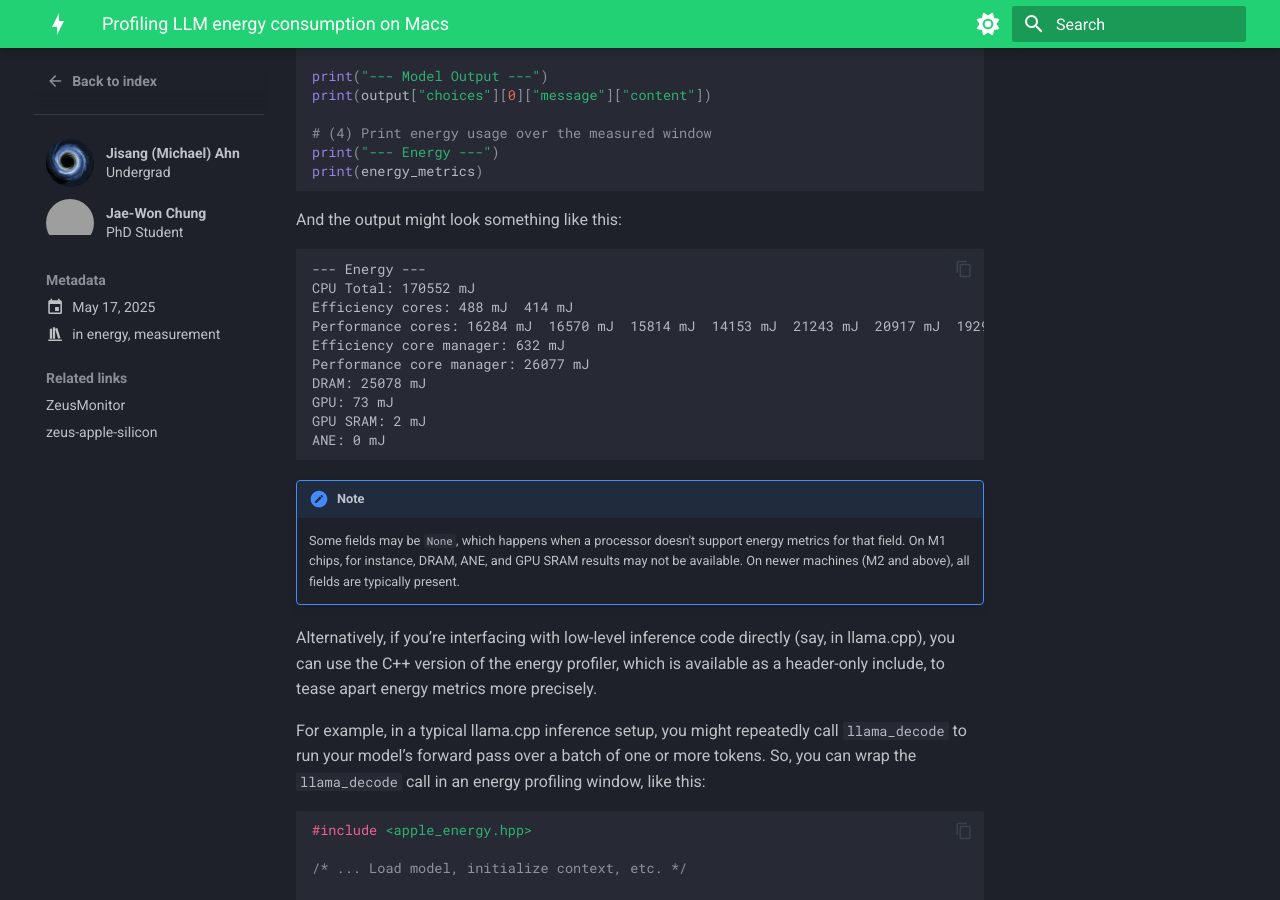
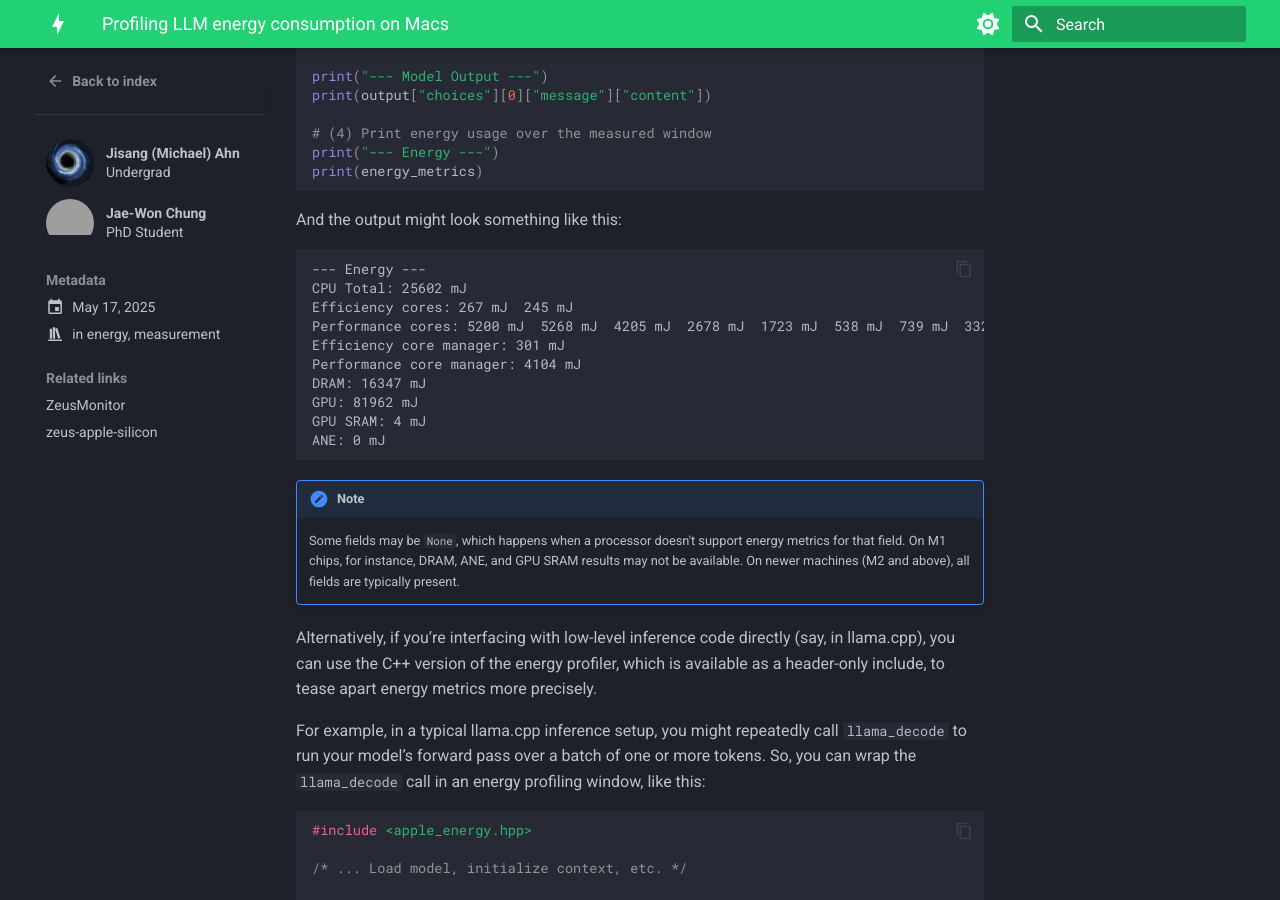
Before and after one commit to ml-energy/blog, an MkDocs documentation site: the page built from docs/posts/zeus-apple-silicon.md, in a window 1280 px wide and 900 px high, scrolled down 1295 px. Built offline with MkDocs 1.6.1 and Material for MkDocs 9.7.7, drawn with Linux system fonts in a browser that asks for light colours.

Commit message:
Update example output

````diff
--- a/docs/posts/zeus-apple-silicon.md
+++ b/docs/posts/zeus-apple-silicon.md
@@ -74,14 +74,14 @@ And the output might look something like this:
 
 ```
 --- Energy ---
-CPU Total: 170552 mJ
-Efficiency cores: 488 mJ  414 mJ
-Performance cores: 16284 mJ  16570 mJ  15814 mJ  14153 mJ  21243 mJ  20917 mJ  19292 mJ  18666 mJ
-Efficiency core manager: 632 mJ
-Performance core manager: 26077 mJ
-DRAM: 25078 mJ
-GPU: 73 mJ
-GPU SRAM: 2 mJ
+CPU Total: 25602 mJ
+Efficiency cores: 267 mJ  245 mJ
+Performance cores: 5200 mJ  5268 mJ  4205 mJ  2678 mJ  1723 mJ  538 mJ  739 mJ  332 mJ
+Efficiency core manager: 301 mJ
+Performance core manager: 4104 mJ
+DRAM: 16347 mJ
+GPU: 81962 mJ
+GPU SRAM: 4 mJ
 ANE: 0 mJ
 ```
 
````
